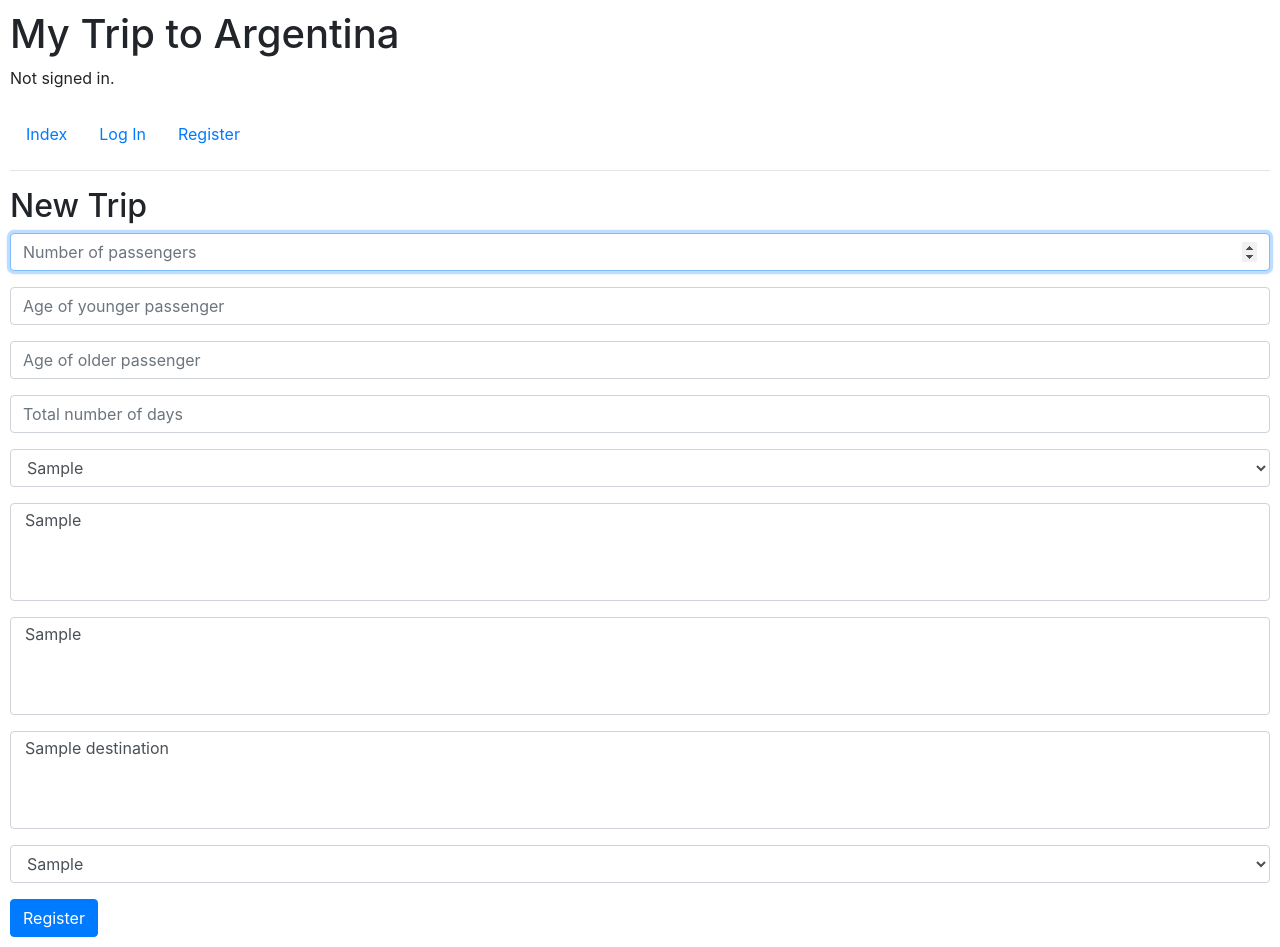
After one commit to DianaCapellino/trips, a Django app: template argentina/templates/argentina/newtrip.html in a window 1280 px wide. The commit adds this page. Run offline with Django 3.2, Linux system fonts and the light colour scheme; the template is opened without the code that fills it: most values are stand-ins (such as "Sample title", 1, 10 or a date in 2020); some libraries are stand-ins or nearby versions.

Commit message:
Added the form to create a new trip

```diff
--- a/argentina/static/argentina/styles.css
+++ b/argentina/static/argentina/styles.css
@@ -9,7 +9,3 @@ body {
 .message {
     background-color: aquamarine;
 }
-
-.img-database {
-    height: 240px;
-}
--- a/argentina/templates/argentina/layout.html
+++ b/argentina/templates/argentina/layout.html
@@ -33,7 +33,7 @@
                     <a class="nav-link" href="{% url 'hotels' %}">Hotels</a>
                 </li>
                 <li class="nav-item">
-                    <a class="nav-link" href="">New Trip</a>
+                    <a class="nav-link" href="{% url 'newtrip' %}">New Trip</a>
                 </li>
                 <li class="nav-item">
                     <a class="nav-link" href="">My Trips</a>
--- /dev/null
+++ b/argentina/templates/argentina/newtrip.html
@@ -0,0 +1,65 @@
+{% extends "argentina/layout.html" %}
+
+{% block body %}
+
+    <h2>New Trip</h2>
+
+    {% if message %}
+        <div>{{ message }}</div>
+    {% endif %}
+
+    <div id="trip-form">
+        <form action="{% url 'newtrip' %}" method="post">
+            {% csrf_token %}
+            <div class="form-group">
+                <input class="form-control" autofocus type="number" name="passengers" placeholder="Number of passengers">
+            </div>
+            <div class="form-group">
+                <input class="form-control" type="number" name="min_age" placeholder="Age of younger passenger">
+            </div>
+            <div class="form-group">
+                <input class="form-control" type="number" name="max_age" placeholder="Age of older passenger">
+            </div>
+            <div class="form-group">
+                <input class="form-control" type="number" name="days" placeholder="Total number of days">
+            </div>
+            <div class="form-group">
+                <select class="form-control" name="season">
+                    {% for season in seasons %}
+                        <option value="{{ season.0 }}">{{ season.1 }}</option>
+                    {% endfor %}
+                </select>
+            </div>
+            <div class="form-group">
+                <select class="form-control" name="attraction" multiple>
+                    {% for attraction in attractions %}
+                        <option value="{{ attraction.0 }}">{{ attraction.1 }}</option>
+                    {% endfor %}
+                </select>
+            </div>
+            <div class="form-group">
+                <select class="form-control" name="attraction" multiple>
+                    {% for interest in interests %}
+                        <option value="{{ interest.0 }}">{{ interest.1 }}</option>
+                    {% endfor %}
+                </select>
+            </div>
+            <div class="form-group">
+                <select class="form-control" name="attraction" multiple>
+                    {% for destination in destinations %}
+                        <option value="{{ destination.id }}">{{ destination.name }}</option>
+                    {% endfor %}
+                </select>
+            </div>
+            <div class="form-group">
+                <select class="form-control" name="attraction">
+                    {% for option in hotel_options %}
+                        <option value="{{ option.0 }}">{{ option.1 }}</option>
+                    {% endfor %}
+                </select>
+            </div>
+            <input class="btn btn-primary" type="submit" value="Register">
+        </form>
+    </div>
+
+{% endblock %}
--- a/argentina/urls.py
+++ b/argentina/urls.py
@@ -8,5 +8,7 @@ urlpatterns = [
     path("register", views.register, name="register"),
     path("destinations", views.get_destinations, name="destinations"),
     path("excursions", views.get_excursions, name="excursions"),
-    path("hotels", views.get_hotels, name="hotels")
+    path("hotels", views.get_hotels, name="hotels"),
+    path("newtrip", views.newtrip_view, name="newtrip"),
+    path("newtrip/create", views.newtrip_create, name="newtrip_create")
 ]
```
Also changed, not shown: argentina/views.py (+15 -0 lines).
